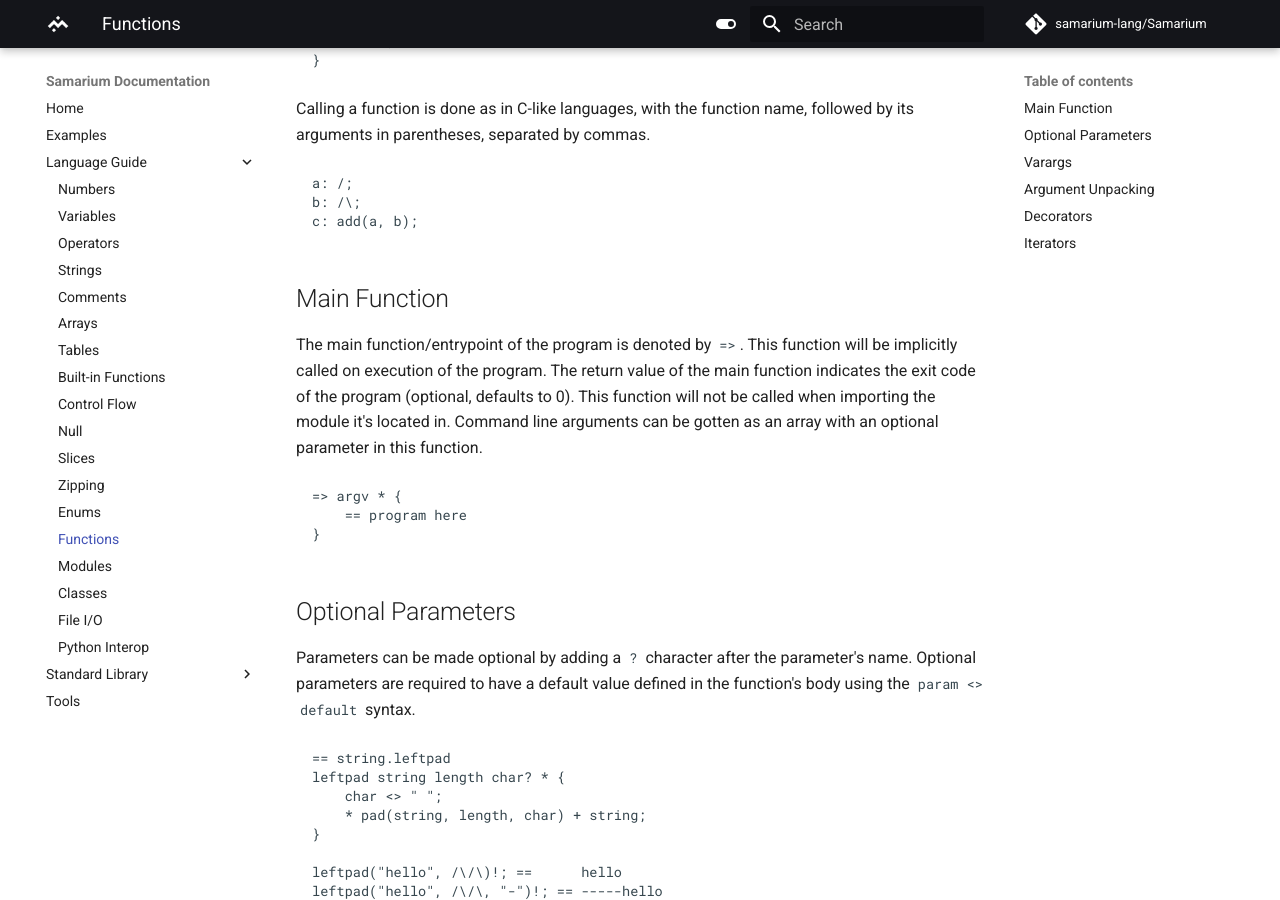
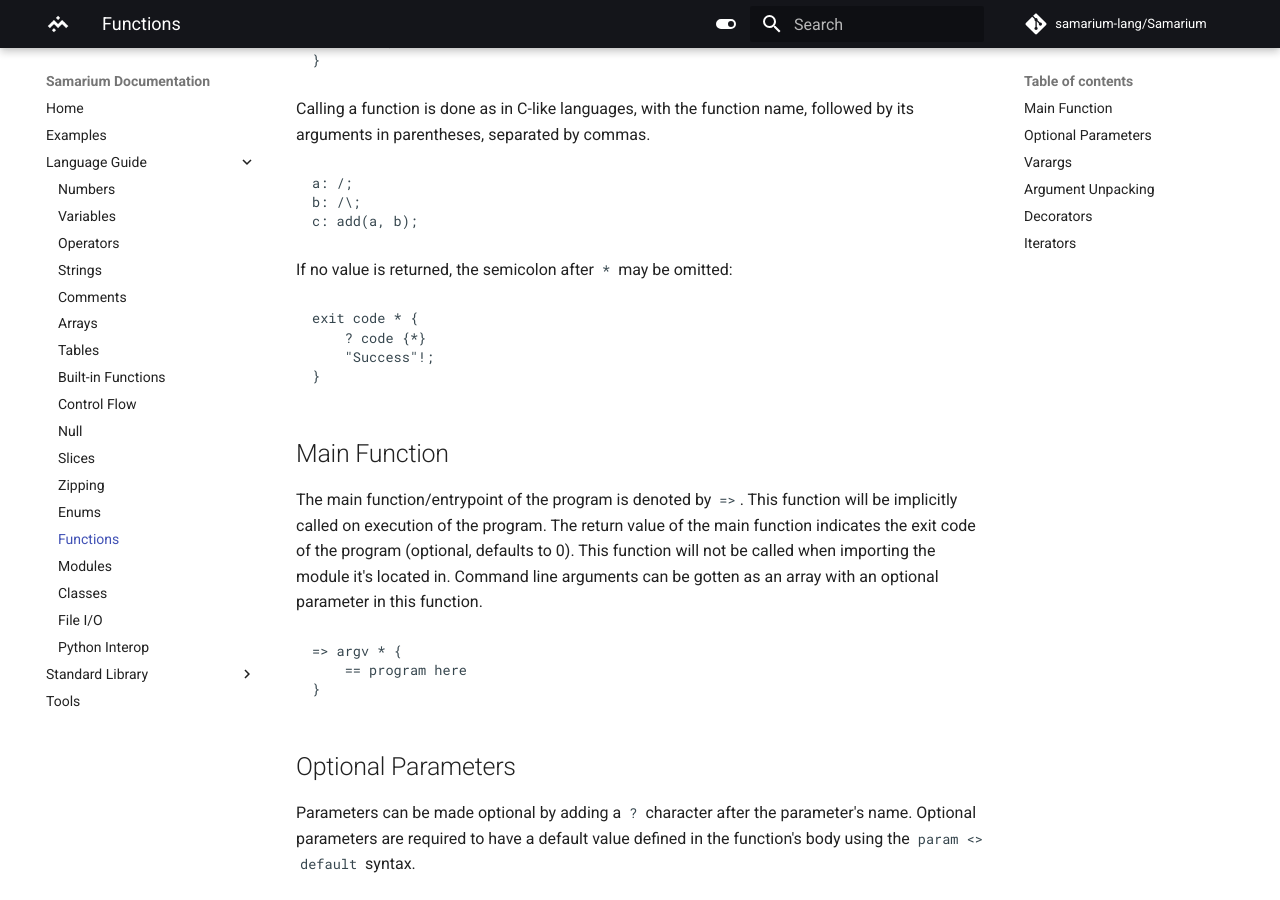
Before and after one commit to samarium-lang/Samarium, an MkDocs documentation site: the page built from docs/functions.md, in a window 1280 px wide and 900 px high, scrolled down 315 px. Built offline with MkDocs 1.6.1 and Material for MkDocs 9.7.7, drawn with Linux system fonts in a browser that asks for light colours; comment, search, counter and statistics services are not loaded; some of the changed text lies outside the part shown.

Commit message:
(docs) Made semicolon optional for print/throw/return/yield

````diff
--- a/docs/functions.md
+++ b/docs/functions.md
@@ -23,6 +23,14 @@
 c: add(a, b);
 ```
 
+If no value is returned, the semicolon after `*` may be omitted:
+
+```sm
+exit code * {
+    ? code {*}
+    "Success"!;
+}
+```
 
 ## Main Function
 
@@ -162,6 +170,14 @@
 2 3 5 7 11 13 17 19 23 29 31 37 41 43 47 53 59 61 67 71 73 79 83 89 97
 ```
 
+Just like with `*`, the semicolon after `**` can be omitted if no value is
+yielded:
+```sm
+foo * {**}
+
+[]?!(foo())!  == [null]
+```
+
 Iterators support special `$` and cast `%` methods.
 
 `Iterator%` returns the length of the iterator if available, and null otherwise.
````
Also changed, not shown: docs/builtins.md (+2 -2 lines).
